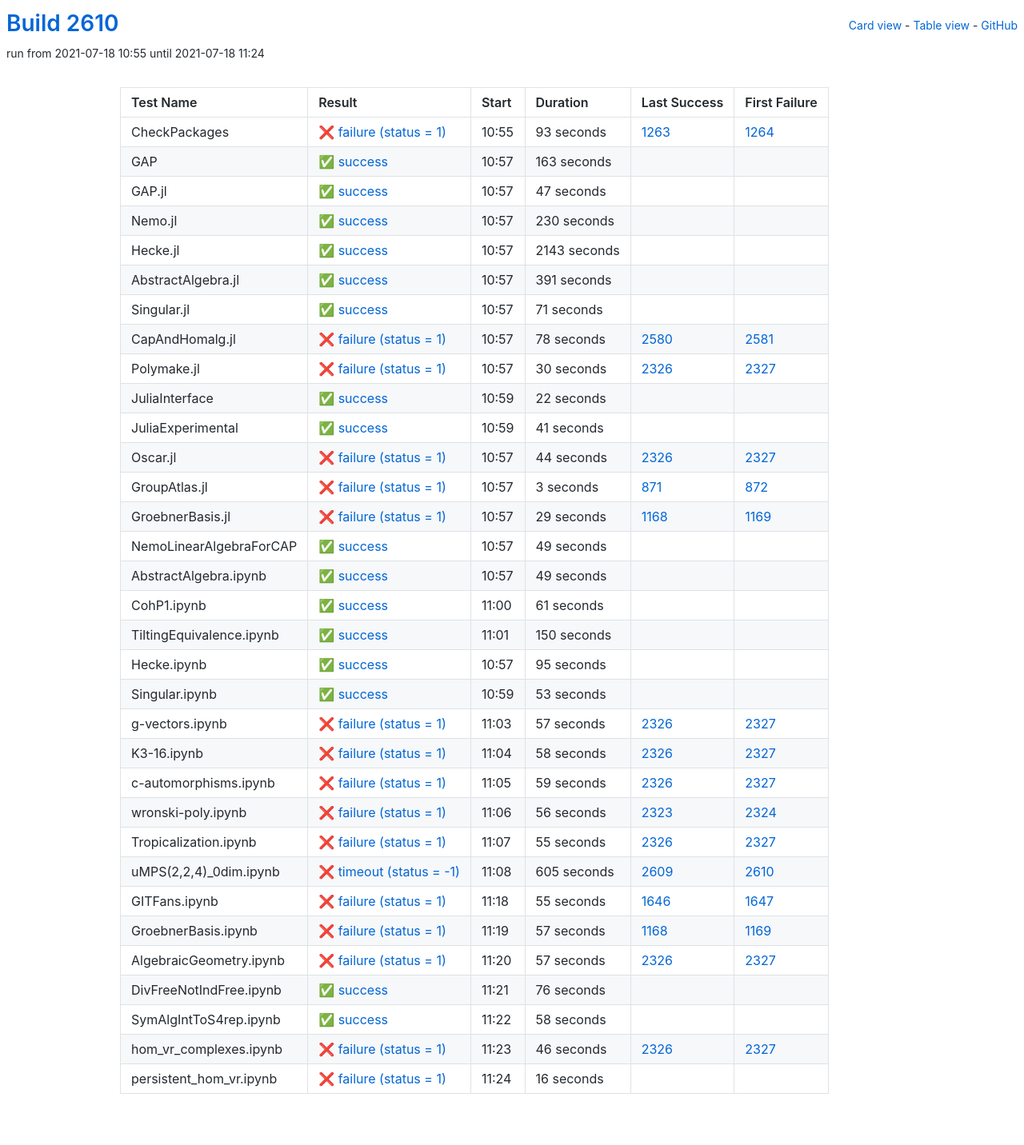
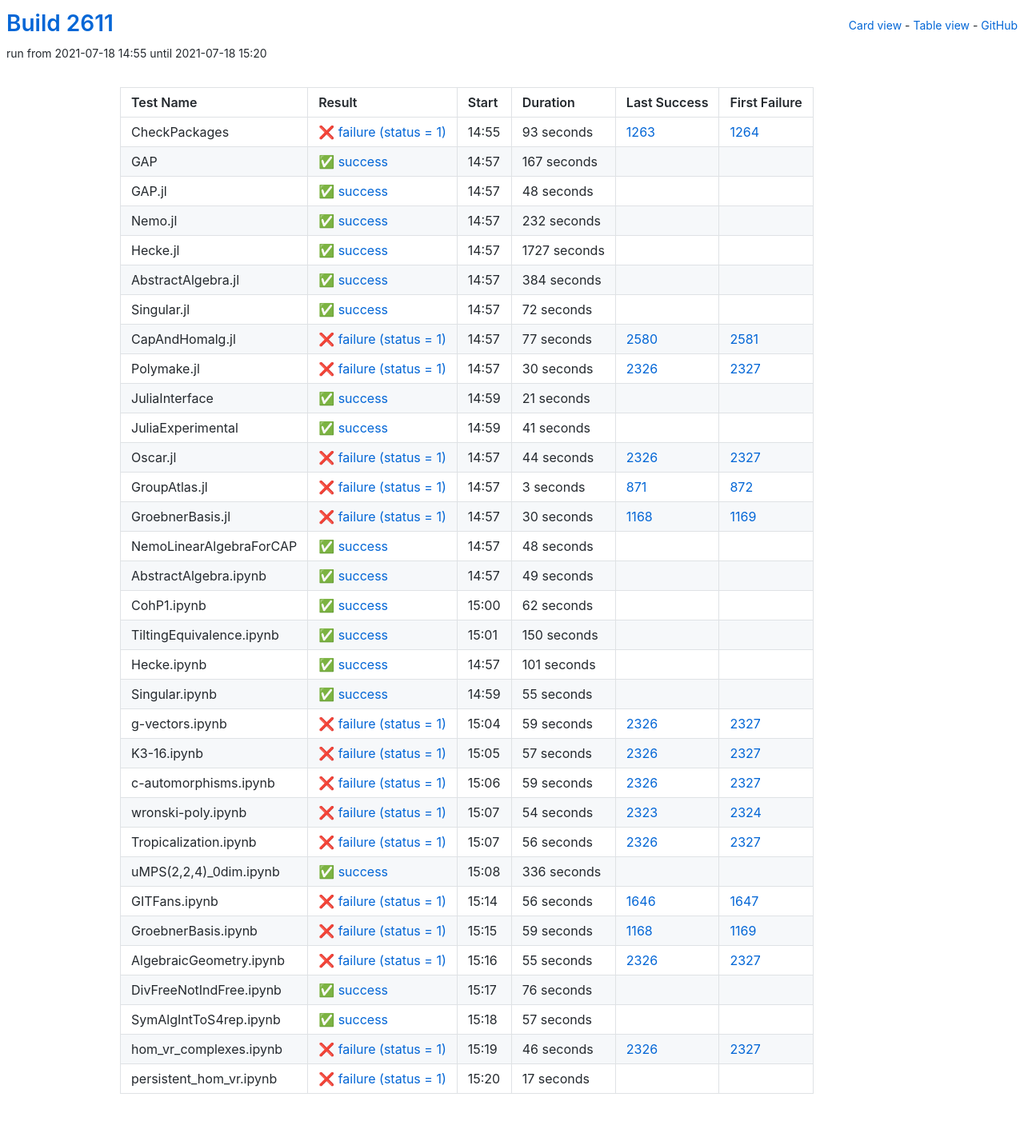
Before and after one commit to oscar-system/oscar-ci-status-stable, a Jekyll site: the page built from table.html, in a window 1280 px wide. Shown: the whole page at 80% size. Built offline with Jekyll 4.4.1, drawn with Linux system fonts in a browser that asks for light colours.

Commit message:
Build #2611

```diff
--- a/_data/ci.yml
+++ b/_data/ci.yml
@@ -1,6 +1,6 @@
 ---
-build: 2610
-build_url: https://oscarci.mathematik.uni-kl.de/job/oscar-stable/2610/
+build: 2611
+build_url: https://oscarci.mathematik.uni-kl.de/job/oscar-stable/2611/
 job: oscar-stable
 organization: oscar-system
 repo: oscar-ci-status-stable
@@ -8,8 +8,8 @@ repourl: https://github.com/oscar-system/oscar-ci-status-stable
 tests:
 - name: CheckPackages
   id: checkpackages
-  log: https://oscarci.mathematik.uni-kl.de/job/oscar-stable/2610/artifact/logs/build-2610/CheckPackages.log
-  start: 2021-07-18 10:55
+  log: https://oscarci.mathematik.uni-kl.de/job/oscar-stable/2611/artifact/logs/build-2611/CheckPackages.log
+  start: 2021-07-18 14:55
   success: false
   exitcode: 1
   status: failure
@@ -20,92 +20,92 @@ tests:
   first_failure_url: https://oscarci.mathematik.uni-kl.de/job/oscar-stable/1264/
 - name: GAP
   id: gap
-  log: https://oscarci.mathematik.uni-kl.de/job/oscar-stable/2610/artifact/logs/build-2610/GAP.log
-  start: 2021-07-18 10:57
+  log: https://oscarci.mathematik.uni-kl.de/job/oscar-stable/2611/artifact/logs/build-2611/GAP.log
+  start: 2021-07-18 14:57
   success: true
   exitcode: 0
   status: success
-  duration: 163
+  duration: 167
   last_success: false
   last_success_url:
   first_failure: false
   first_failure_url:
 - name: GAP.jl
   id: gap-jl
-  log: https://oscarci.mathematik.uni-kl.de/job/oscar-stable/2610/artifact/logs/build-2610/GAP.jl.log
-  start: 2021-07-18 10:57
+  log: https://oscarci.mathematik.uni-kl.de/job/oscar-stable/2611/artifact/logs/build-2611/GAP.jl.log
+  start: 2021-07-18 14:57
   success: true
   exitcode: 0
   status: success
-  duration: 47
+  duration: 48
   last_success: false
   last_success_url:
   first_failure: false
   first_failure_url:
 - name: Nemo.jl
   id: nemo-jl
-  log: https://oscarci.mathematik.uni-kl.de/job/oscar-stable/2610/artifact/logs/build-2610/Nemo.jl.log
-  start: 2021-07-18 10:57
+  log: https://oscarci.mathematik.uni-kl.de/job/oscar-stable/2611/artifact/logs/build-2611/Nemo.jl.log
+  start: 2021-07-18 14:57
   success: true
   exitcode: 0
   status: success
-  duration: 230
+  duration: 232
   last_success: false
   last_success_url:
   first_failure: false
   first_failure_url:
 - name: Hecke.jl
   id: hecke-jl
-  log: https://oscarci.mathematik.uni-kl.de/job/oscar-stable/2610/artifact/logs/build-2610/Hecke.jl.log
-  start: 2021-07-18 10:57
+  log: https://oscarci.mathematik.uni-kl.de/job/oscar-stable/2611/artifact/logs/build-2611/Hecke.jl.log
+  start: 2021-07-18 14:57
   success: true
   exitcode: 0
   status: success
-  duration: 2143
+  duration: 1727
   last_success: false
   last_success_url:
   first_failure: false
   first_failure_url:
 - name: AbstractAlgebra.jl
   id: abstractalgebra-jl
-  log: https://oscarci.mathematik.uni-kl.de/job/oscar-stable/2610/artifact/logs/build-2610/AbstractAlgebra.jl.log
-  start: 2021-07-18 10:57
+  log: https://oscarci.mathematik.uni-kl.de/job/oscar-stable/2611/artifact/logs/build-2611/AbstractAlgebra.jl.log
+  start: 2021-07-18 14:57
   success: true
   exitcode: 0
   status: success
-  duration: 391
+  duration: 384
   last_success: false
   last_success_url:
   first_failure: false
   first_failure_url:
 - name: Singular.jl
   id: singular-jl
-  log: https://oscarci.mathematik.uni-kl.de/job/oscar-stable/2610/artifact/logs/build-2610/Singular.jl.log
-  start: 2021-07-18 10:57
+  log: https://oscarci.mathematik.uni-kl.de/job/oscar-stable/2611/artifact/logs/build-2611/Singular.jl.log
+  start: 2021-07-18 14:57
   success: true
   exitcode: 0
   status: success
-  duration: 71
+  duration: 72
   last_success: false
   last_success_url:
   first_failure: false
   first_failure_url:
 - name: CapAndHomalg.jl
   id: capandhomalg-jl
-  log: https://oscarci.mathematik.uni-kl.de/job/oscar-stable/2610/artifact/logs/build-2610/CapAndHomalg.jl.log
-  start: 2021-07-18 10:57
+  log: https://oscarci.mathematik.uni-kl.de/job/oscar-stable/2611/artifact/logs/build-2611/CapAndHomalg.jl.log
+  start: 2021-07-18 14:57
   success: false
   exitcode: 1
   status: failure
-  duration: 78
+  duration: 77
   last_success: 2580
   last_success_url: https://oscarci.mathematik.uni-kl.de/job/oscar-stable/2580/
   first_failure: 2581
   first_failure_url: https://oscarci.mathematik.uni-kl.de/job/oscar-stable/2581/
 - name: Polymake.jl
   id: polymake-jl
-  log: https://oscarci.mathematik.uni-kl.de/job/oscar-stable/2610/artifact/logs/build-2610/Polymake.jl.log
-  start: 2021-07-18 10:57
+  log: https://oscarci.mathematik.uni-kl.de/job/oscar-stable/2611/artifact/logs/build-2611/Polymake.jl.log
+  start: 2021-07-18 14:57
   success: false
   exitcode: 1
   status: failure
@@ -116,20 +116,20 @@ tests:
   first_failure_url: https://oscarci.mathematik.uni-kl.de/job/oscar-stable/2327/
 - name: JuliaInterface
   id: juliainterface
-  log: https://oscarci.mathematik.uni-kl.de/job/oscar-stable/2610/artifact/logs/build-2610/JuliaInterface.log
-  start: 2021-07-18 10:59
+  log: https://oscarci.mathematik.uni-kl.de/job/oscar-stable/2611/artifact/logs/build-2611/JuliaInterface.log
+  start: 2021-07-18 14:59
   success: true
   exitcode: 0
   status: success
-  duration: 22
+  duration: 21
   last_success: false
   last_success_url:
   first_failure: false
   first_failure_url:
 - name: JuliaExperimental
   id: juliaexperimental
-  log: https://oscarci.mathematik.uni-kl.de/job/oscar-stable/2610/artifact/logs/build-2610/JuliaExperimental.log
-  start: 2021-07-18 10:59
+  log: https://oscarci.mathematik.uni-kl.de/job/oscar-stable/2611/artifact/logs/build-2611/JuliaExperimental.log
+  start: 2021-07-18 14:59
   success: true
   exitcode: 0
   status: success
@@ -140,8 +140,8 @@ tests:
   first_failure_url:
 - name: Oscar.jl
   id: oscar-jl
-  log: https://oscarci.mathematik.uni-kl.de/job/oscar-stable/2610/artifact/logs/build-2610/Oscar.jl.log
-  start: 2021-07-18 10:57
+  log: https://oscarci.mathematik.uni-kl.de/job/oscar-stable/2611/artifact/logs/build-2611/Oscar.jl.log
+  start: 2021-07-18 14:57
   success: false
   exitcode: 1
   status: failure
@@ -152,8 +152,8 @@ tests:
   first_failure_url: https://oscarci.mathematik.uni-kl.de/job/oscar-stable/2327/
 - name: GroupAtlas.jl
   id: groupatlas-jl
-  log: https://oscarci.mathematik.uni-kl.de/job/oscar-stable/2610/artifact/logs/build-2610/GroupAtlas.jl.log
-  start: 2021-07-18 10:57
+  log: https://oscarci.mathematik.uni-kl.de/job/oscar-stable/2611/artifact/logs/build-2611/GroupAtlas.jl.log
+  start: 2021-07-18 14:57
   success: false
   exitcode: 1
   status: failure
@@ -164,32 +164,32 @@ tests:
   first_failure_url: https://oscarci.mathematik.uni-kl.de/job/oscar-stable/872/
 - name: GroebnerBasis.jl
   id: groebnerbasis-jl
-  log: https://oscarci.mathematik.uni-kl.de/job/oscar-stable/2610/artifact/logs/build-2610/GroebnerBasis.jl.log
-  start: 2021-07-18 10:57
+  log: https://oscarci.mathematik.uni-kl.de/job/oscar-stable/2611/artifact/logs/build-2611/GroebnerBasis.jl.log
+  start: 2021-07-18 14:57
   success: false
   exitcode: 1
   status: failure
-  duration: 29
+  duration: 30
   last_success: 1168
   last_success_url: https://oscarci.mathematik.uni-kl.de/job/oscar-stable/1168/
   first_failure: 1169
   first_failure_url: https://oscarci.mathematik.uni-kl.de/job/oscar-stable/1169/
 - name: NemoLinearAlgebraForCAP
   id: nemolinearalgebraforcap
-  log: https://oscarci.mathematik.uni-kl.de/job/oscar-stable/2610/artifact/logs/build-2610/NemoLinearAlgebraForCAP.log
-  start: 2021-07-18 10:57
+  log: https://oscarci.mathematik.uni-kl.de/job/oscar-stable/2611/artifact/logs/build-2611/NemoLinearAlgebraForCAP.log
+  start: 2021-07-18 14:57
   success: true
   exitcode: 0
   status: success
-  duration: 49
+  duration: 48
   last_success: false
   last_success_url:
   first_failure: false
   first_failure_url:
 - name: AbstractAlgebra.ipynb
   id: abstractalgebra-ipynb
-  log: https://oscarci.mathematik.uni-kl.de/job/oscar-stable/2610/artifact/logs/build-2610/AbstractAlgebra.ipynb.log
-  start: 2021-07-18 10:57
+  log: https://oscarci.mathematik.uni-kl.de/job/oscar-stable/2611/artifact/logs/build-2611/AbstractAlgebra.ipynb.log
+  start: 2021-07-18 14:57
   success: true
   exitcode: 0
   status: success
@@ -200,20 +200,20 @@ tests:
   first_failure_url:
 - name: CohP1.ipynb
   id: cohp1-ipynb
-  log: https://oscarci.mathematik.uni-kl.de/job/oscar-stable/2610/artifact/logs/build-2610/CohP1.ipynb.log
-  start: 2021-07-18 11:00
+  log: https://oscarci.mathematik.uni-kl.de/job/oscar-stable/2611/artifact/logs/build-2611/CohP1.ipynb.log
+  start: 2021-07-18 15:00
   success: true
   exitcode: 0
   status: success
-  duration: 61
+  duration: 62
   last_success: false
   last_success_url:
   first_failure: false
   first_failure_url:
 - name: TiltingEquivalence.ipynb
   id: tiltingequivalence-ipynb
-  log: https://oscarci.mathematik.uni-kl.de/job/oscar-stable/2610/artifact/logs/build-2610/TiltingEquivalence.ipynb.log
-  start: 2021-07-18 11:01
+  log: https://oscarci.mathematik.uni-kl.de/job/oscar-stable/2611/artifact/logs/build-2611/TiltingEquivalence.ipynb.log
+  start: 2021-07-18 15:01
   success: true
   exitcode: 0
   status: success
@@ -224,32 +224,44 @@ tests:
   first_failure_url:
 - name: Hecke.ipynb
   id: hecke-ipynb
-  log: https://oscarci.mathematik.uni-kl.de/job/oscar-stable/2610/artifact/logs/build-2610/Hecke.ipynb.log
-  start: 2021-07-18 10:57
+  log: https://oscarci.mathematik.uni-kl.de/job/oscar-stable/2611/artifact/logs/build-2611/Hecke.ipynb.log
+  start: 2021-07-18 14:57
   success: true
   exitcode: 0
   status: success
-  duration: 95
+  duration: 101
   last_success: false
   last_success_url:
   first_failure: false
   first_failure_url:
 - name: Singular.ipynb
   id: singular-ipynb
-  log: https://oscarci.mathematik.uni-kl.de/job/oscar-stable/2610/artifact/logs/build-2610/Singular.ipynb.log
-  start: 2021-07-18 10:59
+  log: https://oscarci.mathematik.uni-kl.de/job/oscar-stable/2611/artifact/logs/build-2611/Singular.ipynb.log
+  start: 2021-07-18 14:59
   success: true
   exitcode: 0
   status: success
-  duration: 53
+  duration: 55
   last_success: false
   last_success_url:
   first_failure: false
   first_failure_url:
 - name: g-vectors.ipynb
   id: g-vectors-ipynb
-  log: https://oscarci.mathematik.uni-kl.de/job/oscar-stable/2610/artifact/logs/build-2610/g-vectors.ipynb.log
-  start: 2021-07-18 11:03
+  log: https://oscarci.mathematik.uni-kl.de/job/oscar-stable/2611/artifact/logs/build-2611/g-vectors.ipynb.log
+  start: 2021-07-18 15:04
+  success: false
+  exitcode: 1
+  status: failure
+  duration: 59
+  last_success: 2326
+  last_success_url: https://oscarci.mathematik.uni-kl.de/job/oscar-stable/2326/
+  first_failure: 2327
+  first_failure_url: https://oscarci.mathematik.uni-kl.de/job/oscar-stable/2327/
+- name: K3-16.ipynb
+  id: k3-16-ipynb
+  log: https://oscarci.mathematik.uni-kl.de/job/oscar-stable/2611/artifact/logs/build-2611/K3-16.ipynb.log
+  start: 2021-07-18 15:05
   success: false
   exitcode: 1
   status: failure
@@ -258,22 +270,10 @@ tests:
   last_success_url: https://oscarci.mathematik.uni-kl.de/job/oscar-stable/2326/
   first_failure: 2327
   first_failure_url: https://oscarci.mathematik.uni-kl.de/job/oscar-stable/2327/
-- name: K3-16.ipynb
-  id: k3-16-ipynb
-  log: https://oscarci.mathematik.uni-kl.de/job/oscar-stable/2610/artifact/logs/build-2610/K3-16.ipynb.log
-  start: 2021-07-18 11:04
-  success: false
-  exitcode: 1
-  status: failure
-  duration: 58
-  last_success: 2326
-  last_success_url: https://oscarci.mathematik.uni-kl.de/job/oscar-stable/2326/
-  first_failure: 2327
-  first_failure_url: https://oscarci.mathematik.uni-kl.de/job/oscar-stable/2327/
 - name: c-automorphisms.ipynb
   id: c-automorphisms-ipynb
-  log: https://oscarci.mathematik.uni-kl.de/job/oscar-stable/2610/artifact/logs/build-2610/c-automorphisms.ipynb.log
-  start: 2021-07-18 11:05
+  log: https://oscarci.mathematik.uni-kl.de/job/oscar-stable/2611/artifact/logs/build-2611/c-automorphisms.ipynb.log
+  start: 2021-07-18 15:06
   success: false
   exitcode: 1
   status: failure
@@ -284,20 +284,68 @@ tests:
   first_failure_url: https://oscarci.mathematik.uni-kl.de/job/oscar-stable/2327/
 - name: wronski-poly.ipynb
   id: wronski-poly-ipynb
-  log: https://oscarci.mathematik.uni-kl.de/job/oscar-stable/2610/artifact/logs/build-2610/wronski-poly.ipynb.log
-  start: 2021-07-18 11:06
+  log: https://oscarci.mathematik.uni-kl.de/job/oscar-stable/2611/artifact/logs/build-2611/wronski-poly.ipynb.log
+  start: 2021-07-18 15:07
   success: false
   exitcode: 1
   status: failure
-  duration: 56
+  duration: 54
   last_success: 2323
   last_success_url: https://oscarci.mathematik.uni-kl.de/job/oscar-stable/2323/
   first_failure: 2324
   first_failure_url: https://oscarci.mathematik.uni-kl.de/job/oscar-stable/2324/
 - name: Tropicalization.ipynb
   id: tropicalization-ipynb
-  log: https://oscarci.mathematik.uni-kl.de/job/oscar-stable/2610/artifact/logs/build-2610/Tropicalization.ipynb.log
-  start: 2021-07-18 11:07
+  log: https://oscarci.mathematik.uni-kl.de/job/oscar-stable/2611/artifact/logs/build-2611/Tropicalization.ipynb.log
+  start: 2021-07-18 15:07
+  success: false
+  exitcode: 1
+  status: failure
+  duration: 56
+  last_success: 2326
+  last_success_url: https://oscarci.mathematik.uni-kl.de/job/oscar-stable/2326/
+  first_failure: 2327
+  first_failure_url: https://oscarci.mathematik.uni-kl.de/job/oscar-stable/2327/
+- name: uMPS(2,2,4)_0dim.ipynb
+  id: umps-2-2-4-0dim-ipynb
+  log: https://oscarci.mathematik.uni-kl.de/job/oscar-stable/2611/artifact/logs/build-2611/uMPS-2-2-4-_0dim.ipynb.log
+  start: 2021-07-18 15:08
+  success: true
+  exitcode: 0
+  status: success
+  duration: 336
+  last_success: false
+  last_success_url:
+  first_failure: false
+  first_failure_url:
+- name: GITFans.ipynb
+  id: gitfans-ipynb
+  log: https://oscarci.mathematik.uni-kl.de/job/oscar-stable/2611/artifact/logs/build-2611/GITFans.ipynb.log
+  start: 2021-07-18 15:14
+  success: false
+  exitcode: 1
+  status: failure
+  duration: 56
+  last_success: 1646
+  last_success_url: https://oscarci.mathematik.uni-kl.de/job/oscar-stable/1646/
+  first_failure: 1647
+  first_failure_url: https://oscarci.mathematik.uni-kl.de/job/oscar-stable/1647/
+- name: GroebnerBasis.ipynb
+  id: groebnerbasis-ipynb
+  log: https://oscarci.mathematik.uni-kl.de/job/oscar-stable/2611/artifact/logs/build-2611/GroebnerBasis.ipynb.log
+  start: 2021-07-18 15:15
+  success: false
+  exitcode: 1
+  status: failure
+  duration: 59
+  last_success: 1168
+  last_success_url: https://oscarci.mathematik.uni-kl.de/job/oscar-stable/1168/
+  first_failure: 1169
+  first_failure_url: https://oscarci.mathematik.uni-kl.de/job/oscar-stable/1169/
+- name: AlgebraicGeometry.ipynb
+  id: algebraicgeometry-ipynb
+  log: https://oscarci.mathematik.uni-kl.de/job/oscar-stable/2611/artifact/logs/build-2611/AlgebraicGeometry.ipynb.log
+  start: 2021-07-18 15:16
   success: false
   exitcode: 1
   status: failure
@@ -306,58 +354,10 @@ tests:
   last_success_url: https://oscarci.mathematik.uni-kl.de/job/oscar-stable/2326/
   first_failure: 2327
   first_failure_url: https://oscarci.mathematik.uni-kl.de/job/oscar-stable/2327/
-- name: uMPS(2,2,4)_0dim.ipynb
-  id: umps-2-2-4-0dim-ipynb
-  log: https://oscarci.mathematik.uni-kl.de/job/oscar-stable/2610/artifact/logs/build-2610/uMPS-2-2-4-_0dim.ipynb.log
-  start: 2021-07-18 11:08
-  success: false
-  exitcode: -1
-  status: timeout
-  duration: 605
-  last_success: 2609
-  last_success_url: https://oscarci.mathematik.uni-kl.de/job/oscar-stable/2609/
-  first_failure: 2610
-  first_failure_url: https://oscarci.mathematik.uni-kl.de/job/oscar-stable/2610/
-- name: GITFans.ipynb
-  id: gitfans-ipynb
-  log: https://oscarci.mathematik.uni-kl.de/job/oscar-stable/2610/artifact/logs/build-2610/GITFans.ipynb.log
-  start: 2021-07-18 11:18
-  success: false
-  exitcode: 1
-  status: failure
-  duration: 55
-  last_success: 1646
-  last_success_url: https://oscarci.mathematik.uni-kl.de/job/oscar-stable/1646/
-  first_failure: 1647
-  first_failure_url: https://oscarci.mathematik.uni-kl.de/job/oscar-stable/1647/
-- name: GroebnerBasis.ipynb
-  id: groebnerbasis-ipynb
-  log: https://oscarci.mathematik.uni-kl.de/job/oscar-stable/2610/artifact/logs/build-2610/GroebnerBasis.ipynb.log
-  start: 2021-07-18 11:19
-  success: false
-  exitcode: 1
-  status: failure
-  duration: 57
-  last_success: 1168
-  last_success_url: https://oscarci.mathematik.uni-kl.de/job/oscar-stable/1168/
-  first_failure: 1169
-  first_failure_url: https://oscarci.mathematik.uni-kl.de/job/oscar-stable/1169/
-- name: AlgebraicGeometry.ipynb
-  id: algebraicgeometry-ipynb
-  log: https://oscarci.mathematik.uni-kl.de/job/oscar-stable/2610/artifact/logs/build-2610/AlgebraicGeometry.ipynb.log
-  start: 2021-07-18 11:20
-  success: false
-  exitcode: 1
-  status: failure
-  duration: 57
-  last_success: 2326
-  last_success_url: https://oscarci.mathematik.uni-kl.de/job/oscar-stable/2326/
-  first_failure: 2327
-  first_failure_url: https://oscarci.mathematik.uni-kl.de/job/oscar-stable/2327/
 - name: DivFreeNotIndFree.ipynb
   id: divfreenotindfree-ipynb
-  log: https://oscarci.mathematik.uni-kl.de/job/oscar-stable/2610/artifact/logs/build-2610/DivFreeNotIndFree.ipynb.log
-  start: 2021-07-18 11:21
+  log: https://oscarci.mathematik.uni-kl.de/job/oscar-stable/2611/artifact/logs/build-2611/DivFreeNotIndFree.ipynb.log
+  start: 2021-07-18 15:17
   success: true
   exitcode: 0
   status: success
@@ -368,20 +368,20 @@ tests:
   first_failure_url:
 - name: SymAlgIntToS4rep.ipynb
   id: symalginttos4rep-ipynb
-  log: https://oscarci.mathematik.uni-kl.de/job/oscar-stable/2610/artifact/logs/build-2610/SymAlgIntToS4rep.ipynb.log
-  start: 2021-07-18 11:22
+  log: https://oscarci.mathematik.uni-kl.de/job/oscar-stable/2611/artifact/logs/build-2611/SymAlgIntToS4rep.ipynb.log
+  start: 2021-07-18 15:18
   success: true
   exitcode: 0
   status: success
-  duration: 58
+  duration: 57
   last_success: false
   last_success_url:
   first_failure: false
   first_failure_url:
 - name: hom_vr_complexes.ipynb
   id: hom-vr-complexes-ipynb
-  log: https://oscarci.mathematik.uni-kl.de/job/oscar-stable/2610/artifact/logs/build-2610/hom_vr_complexes.ipynb.log
-  start: 2021-07-18 11:23
+  log: https://oscarci.mathematik.uni-kl.de/job/oscar-stable/2611/artifact/logs/build-2611/hom_vr_complexes.ipynb.log
+  start: 2021-07-18 15:19
   success: false
   exitcode: 1
   status: failure
@@ -392,12 +392,12 @@ tests:
   first_failure_url: https://oscarci.mathematik.uni-kl.de/job/oscar-stable/2327/
 - name: persistent_hom_vr.ipynb
   id: persistent-hom-vr-ipynb
-  log: https://oscarci.mathematik.uni-kl.de/job/oscar-stable/2610/artifact/logs/build-2610/persistent_hom_vr.ipynb.log
-  start: 2021-07-18 11:24
+  log: https://oscarci.mathematik.uni-kl.de/job/oscar-stable/2611/artifact/logs/build-2611/persistent_hom_vr.ipynb.log
+  start: 2021-07-18 15:20
   success: false
   exitcode: 1
   status: failure
-  duration: 16
+  duration: 17
   last_success: false
   last_success_url:
   first_failure: false
```
Also changed, not shown: README.md.
